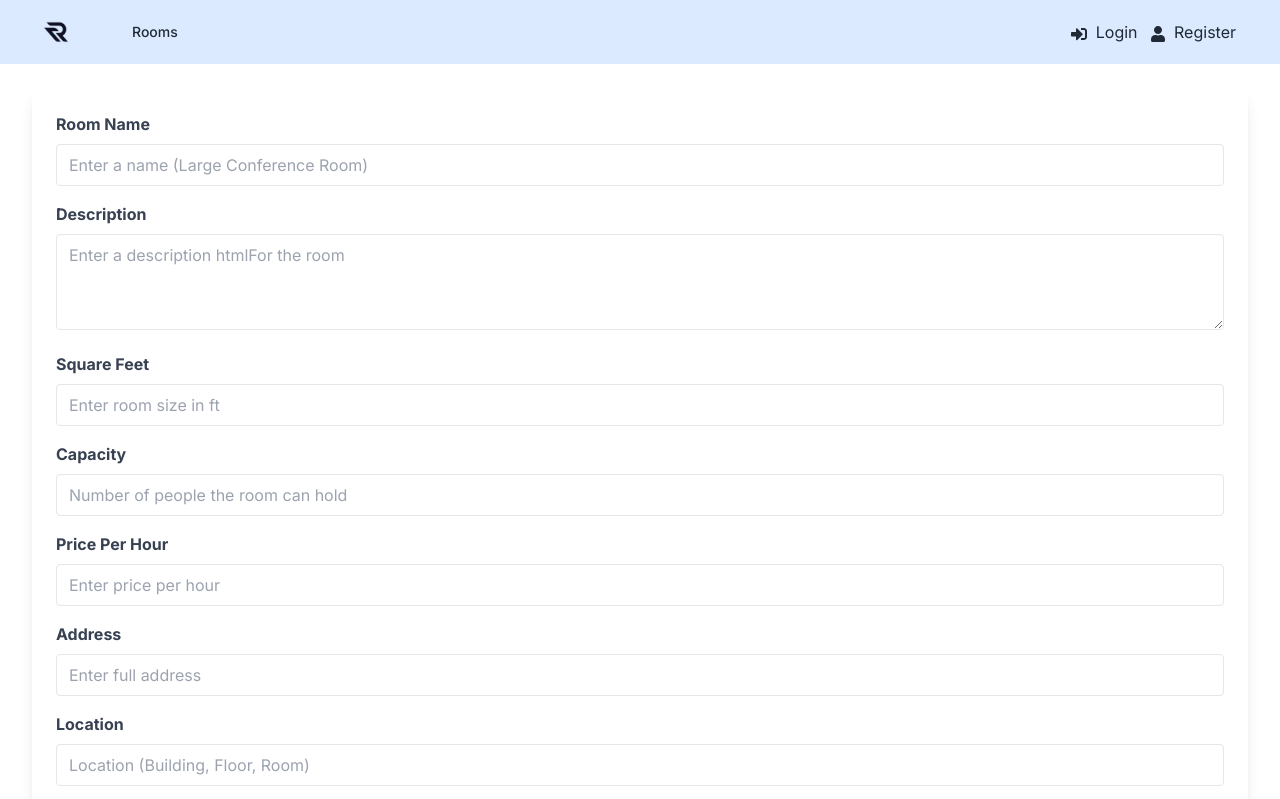
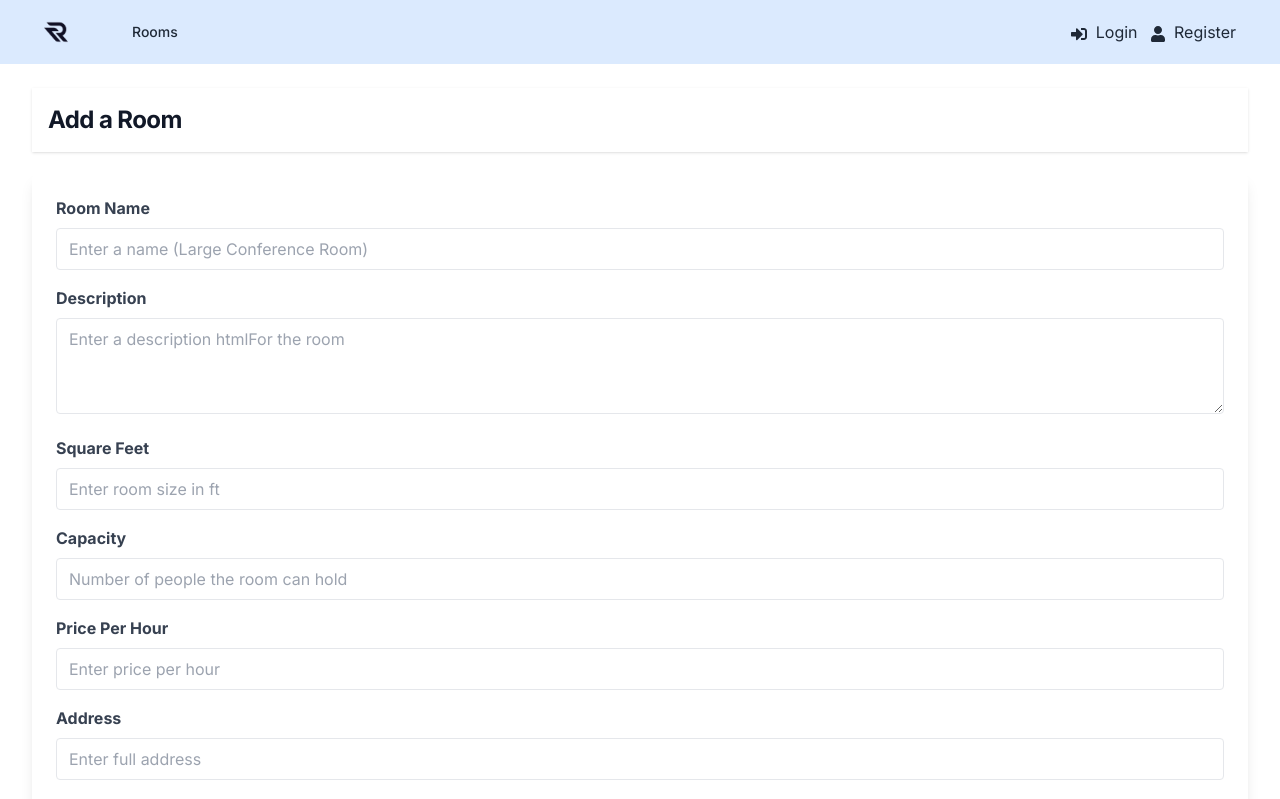
Before and after one commit to saatvik-10/Room-Booking-App, a Next.js app: page /rooms/add in a window 1280 px wide. Shown: the top 799 px of the page. Built offline with nearby package versions, Linux system fonts and the light colour scheme; no server answers.

Commit message:
added header in add room

```diff
--- a/app/rooms/add/page.tsx
+++ b/app/rooms/add/page.tsx
@@ -1,9 +1,16 @@
+import Heading from '@/components/Heading';
+
 const AddRoom = () => {
   return (
+    <div>
+      <Heading title='Add a Room' />
       <div className='bg-white shadow-lg rounded-lg p-6 w-full'>
         <form>
           <div className='mb-4'>
-          <label htmlFor='name' className='block text-gray-700 font-bold mb-2'>
+            <label
+              htmlFor='name'
+              className='block text-gray-700 font-bold mb-2'
+            >
               Room Name
             </label>
             <input
@@ -33,7 +40,10 @@ const AddRoom = () => {
           </div>
 
           <div className='mb-4'>
-          <label htmlFor='sqft' className='block text-gray-700 font-bold mb-2'>
+            <label
+              htmlFor='sqft'
+              className='block text-gray-700 font-bold mb-2'
+            >
               Square Feet
             </label>
             <input
@@ -150,7 +160,10 @@ const AddRoom = () => {
 
           {/* <!-- Image Upload --> */}
           <div className='mb-8'>
-          <label htmlFor='image' className='block text-gray-700 font-bold mb-2'>
+            <label
+              htmlFor='image'
+              className='block text-gray-700 font-bold mb-2'
+            >
               Image
             </label>
 
@@ -172,6 +185,7 @@ const AddRoom = () => {
           </div>
         </form>
       </div>
+    </div>
   );
 };
 
```
Lines whose indentation alone changed are shown as unchanged.
